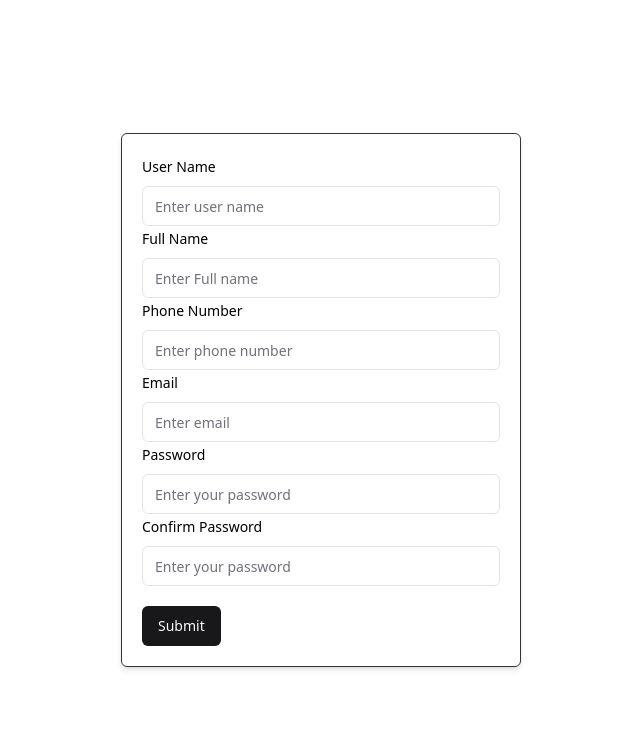
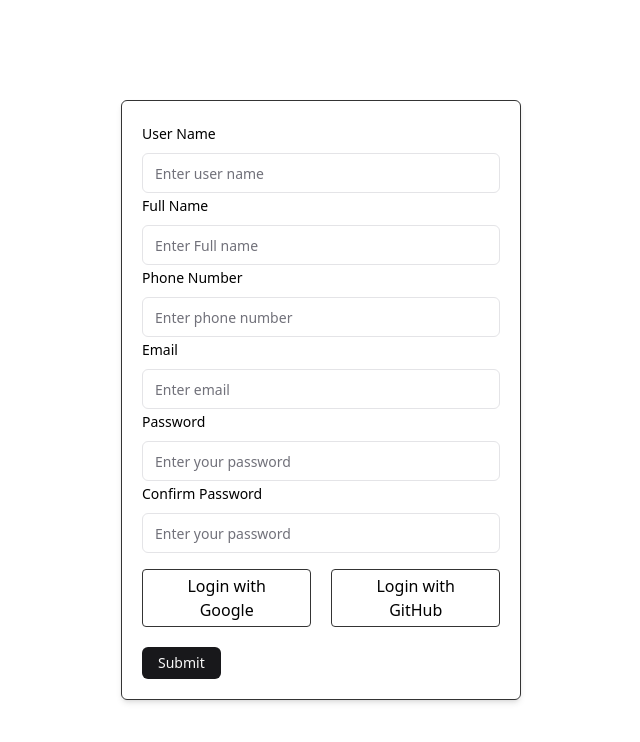
Before and after one commit to SayidMushtaQ/TodoMate-CLI, a React (Vite) app: page /register in a window 1280 px wide. Shown: the top 742 px of the page, without its empty margins (319-959 px from the left). Built offline with nearby package versions, Linux system fonts and the light colour scheme.

Commit message:
Google and Github - Buttons

```diff
--- a/src/pages/Login.tsx
+++ b/src/pages/Login.tsx
@@ -14,7 +14,7 @@ export default function Login() {
   const form = useForm();
   return (
     <div className="w-full h-screen flex justify-center items-center">
-      <div className="w-[20rem] border border-[#343434] p-5 rounded-md shadow-md">
+      <div className="w-[25rem] border border-[#343434] p-5 rounded-md shadow-md">
         <Form {...form}>
           <form>
             <FormField
@@ -43,7 +43,17 @@ export default function Login() {
                 </FormItem>
               )}
             />
-            <Button type="submit" className={cn('mt-5')}>Submit</Button>
+            <div className="flex items-center justify-center gap-3 mt-5">
+              <button className="flex items-center px-4 py-1 border border-[#343434] rounded">
+                Login with Google
+              </button>
+              <button className="flex items-center px-4 py-1 border border-[#343434] rounded">
+                Login with GitHub
+              </button>
+            </div>
+            <Button type="submit" className={cn("mt-5 h-8")}>
+              Submit
+            </Button>
           </form>
         </Form>
       </div>
--- a/src/pages/Register.tsx
+++ b/src/pages/Register.tsx
@@ -97,7 +97,15 @@ export default function Register() {
                 </FormItem>
               )}
             />
-            <Button type="submit" className={cn("mt-5")}>
+            <div className="flex items-center justify-center gap-5 mt-4">
+              <button className="flex items-center px-4 py-1 border border-[#343434] rounded">
+                Login with Google
+              </button>
+              <button className="flex items-center px-4 py-1 border border-[#343434] rounded">
+                Login with GitHub
+              </button>
+            </div>
+            <Button type="submit" className={cn("mt-5 h-8")}>
               Submit
             </Button>
           </form>
```
